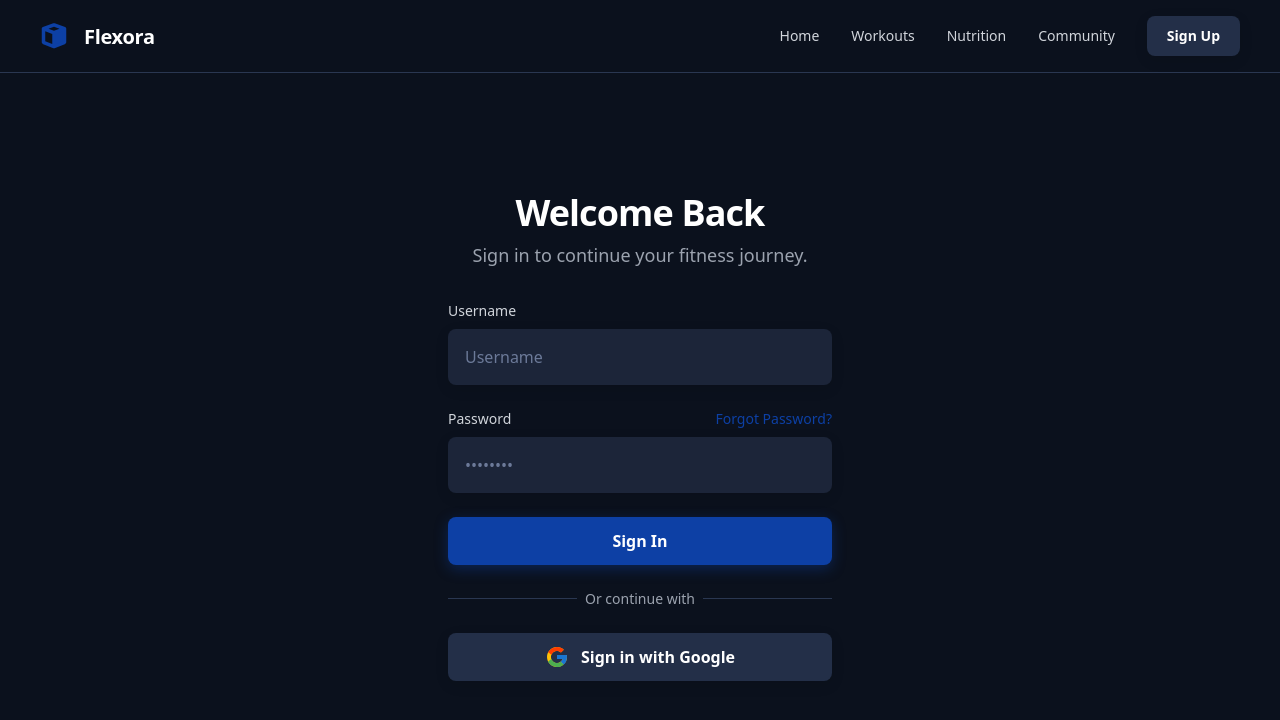
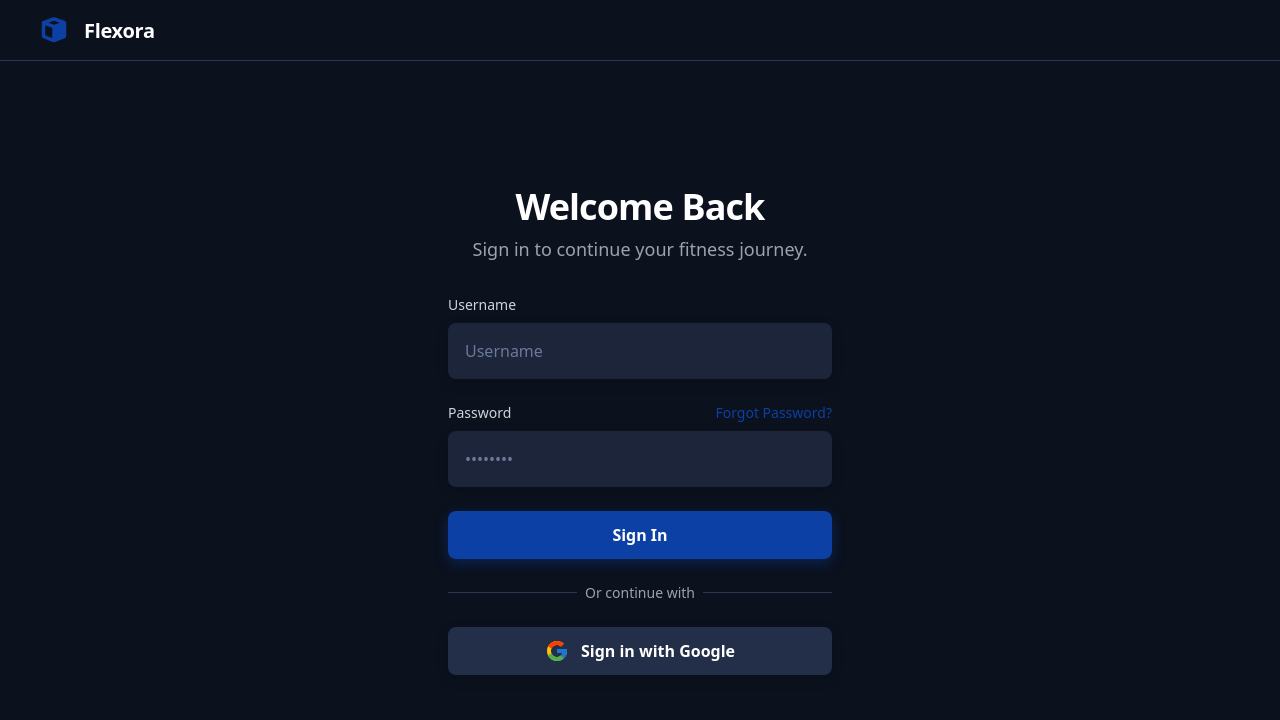
Before and after one commit to ManavSharma142/EleventhHour_SIHProject, a React (Vite) app in the folder frontend/: page /login in a window 1280 px wide. Shown: the top 720 px of the page. Built offline with nearby package versions, Linux system fonts and the light colour scheme.

Commit message:
Removed NavBar From Login Page (Not needed)

```diff
--- a/frontend/src/pages/TempLogin.jsx
+++ b/frontend/src/pages/TempLogin.jsx
@@ -87,17 +87,6 @@ export default function LoginPage() {
               </div>
               <h2 className="text-xl font-bold leading-tight tracking-[-0.015em]">Flexora</h2>
             </div>
-            <div className="flex items-center gap-8">
-              <nav className="hidden md:flex items-center gap-8 text-sm font-medium text-[#D1D5DB]">
-                <a className="hover:text-white transition-colors duration-300" href="#">Home</a>
-                <a className="hover:text-white transition-colors duration-300" href="#">Workouts</a>
-                <a className="hover:text-white transition-colors duration-300" href="#">Nutrition</a>
-                <a className="hover:text-white transition-colors duration-300" href="#">Community</a>
-              </nav>
-              <Link to="/signup" className="flex min-w-[84px] cursor-pointer items-center justify-center overflow-hidden rounded-lg h-10 px-5 bg-[#232f48] hover:bg-[#2A3751] transition-all duration-300 ease-in-out text-white text-sm font-bold shadow-[0_4px_14px_0_rgb(0,0,0,0.1)] hover:shadow-[0_6px_20px_0_rgb(0,0,0,0.2)]">
-                <span className="truncate">Sign Up</span>
-              </Link>
-            </div>
           </header>
 
           <main className="flex flex-1 items-center justify-center py-16">
```
